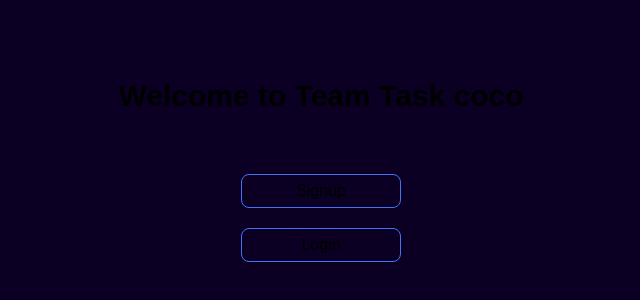
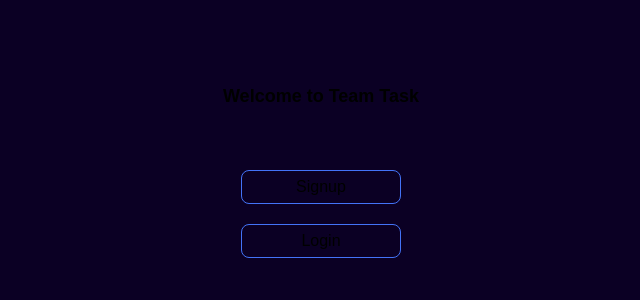
Before and after one commit to RagavRyan365/TeamTask, a Next.js app in the folder frontend/: page / in a window 1280 px wide. Shown: the part 250-550 px from the top of the page, without its empty margins (319-959 px from the left). Built offline with nearby package versions, Linux system fonts and the light colour scheme.

Commit message:
welcome texct size change

```diff
--- a/frontend/app/page.tsx
+++ b/frontend/app/page.tsx
@@ -10,7 +10,7 @@ export default function Home() {
   }
   return (
     <div className="h-screen w-screen overflow-auto flex flex-col gap-5 justify-center items-center">
-      <h1 className="text-3xl dark:text-white light:text-black font-bold my-10">Welcome to Team Task coco</h1>
+      <h1 className="sm:text-lg text-3xl dark:text-white light:text-black font-bold my-10">Welcome to Team Task</h1>
       <button onClick={()=>router.push("/signup")} className="w-40 border-[var(--button-color)] border-1 dark:text-white light:text-black rounded-[8px] px-5 py-1 transition-all duration-300 hover:bg-[var(--button-color)] hover:rounded-[15px] hover:text-black">Signup</button>
       <button onClick={()=>router.push("/login")} className="w-40 border-[var(--button-color)] border-1 dark:text-white light:text-black rounded-[8px] px-5 py-1 transition-all duration-300 hover:bg-[var(--button-color)] hover:rounded-[15px] hover:text-black">Login</button>
     </div>
```
